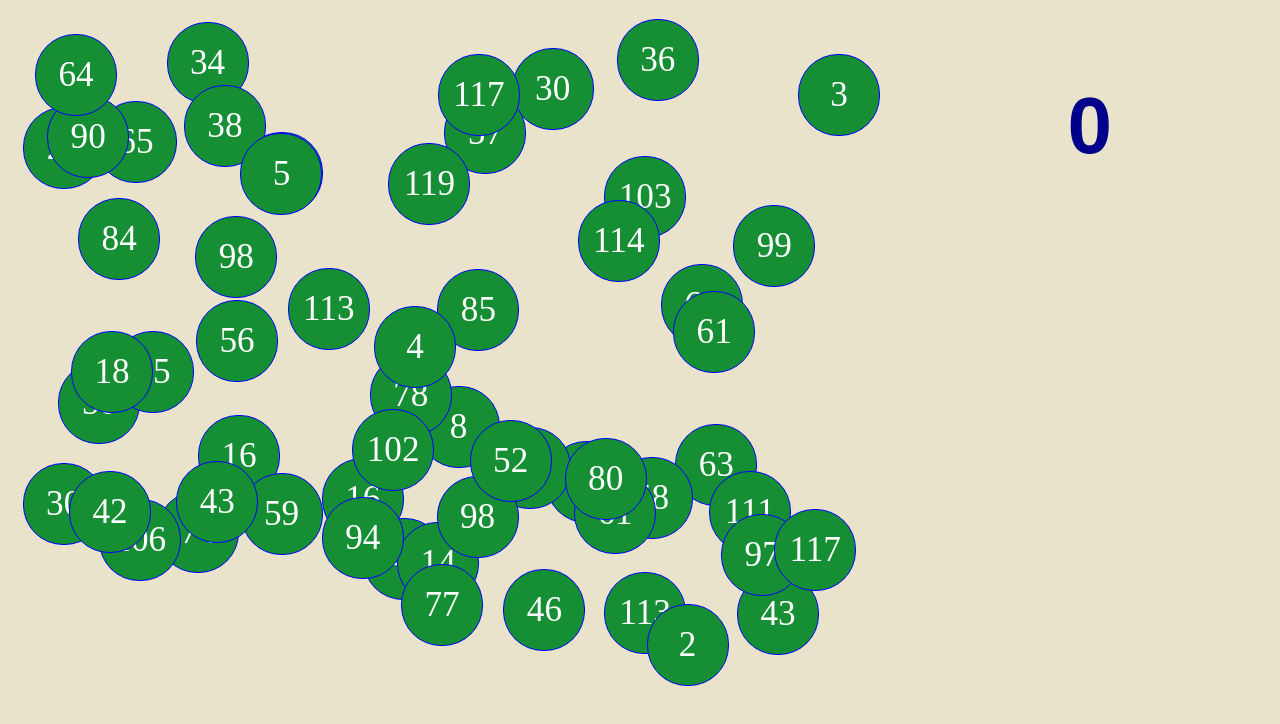
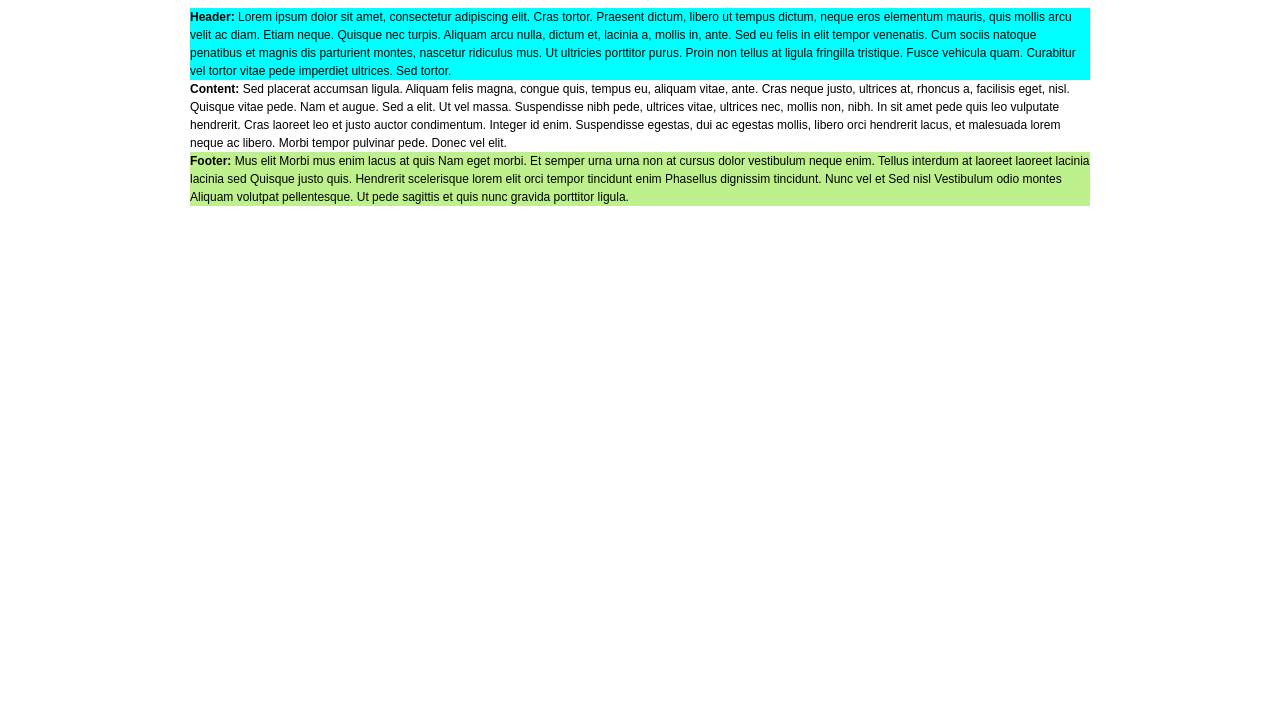
Before and after one commit to Lasse0604/webdoc, a plain HTML site: page index.html in a window 1280 px wide. Drawn offline with Linux system fonts and the light colour scheme.

Commit message:
second version

```diff
--- a/css/style.css
+++ b/css/style.css
@@ -1,15 +1,55 @@
-* {
-    background: #EAE3CB;
+article,
+aside,
+details,
+figcaption,
+figure,
+footer,
+header,
+hgroup,
+main,
+nav,
+section,
+summary {
+    display: block;
 }
 
-#points {
-    color: darkblue;
-    font-family: sans-serif;
-    font-size: 5rem;
-    margin: 5rem 10rem;
-    font-weight: 600;
-    display: flex;
-    flex-direction: row;
-    justify-content: flex-end;
-    align-items: flex-end;
+body {
+    font: 12px/18px Arial, sans-serif;
 }
+
+#wrapper {
+    max-width: 900px;
+    margin: 0 auto;
+}
+
+
+/* Header
+-----------------------------------------------------------------------------*/
+header {
+    height: auto;
+    background: #FFE680;
+}
+
+
+/* Middle
+-----------------------------------------------------------------------------*/
+main {}
+
+
+
+
+/* Footer
+-----------------------------------------------------------------------------*/
+footer {
+    height: auto;
+    background: #BFF08E;
+}
+
+
+/* Devices___________________________________________________________________*/
+
+@media only screen and (min-width: 1000px) {
+    header {
+        background-color: aqua;
+    }
+}
--- a/index.html
+++ b/index.html
@@ -1,18 +1,35 @@
 <!DOCTYPE html>
 <html lang="en">
 <head>
-    <meta charset="UTF-8">
-    <title>JS Click on Odd Numbers</title>
-    <link rel="stylesheet" href="css/style.css">
+	<meta charset="utf-8" />
+	<!--[if lt IE 9]><script src="https://cdnjs.cloudflare.com/ajax/libs/html5shiv/3.7.3/html5shiv.min.js"></script><![endif]-->
+	<title>template</title>
+	<meta name="viewport" content="width=device-width, initial-scale=1.0">
+	<meta name="keywords" content="lasse madsen" />
+	<meta name="description" content="template" />
+	<link href="css/reset.css" rel="stylesheet">
+	<link href="css/style.css" rel="stylesheet">
+
 </head>
+
 <body>
-    <div id="main">
-        <ul id="elementArea">
 
-        </ul>
-        <p id="points">0 <span id="pointsText"> </span></p>
-    </div>
+<div id="wrapper">
 
-<script src="js/script.js"></script>
+	<header>
+		<strong>Header:</strong> Lorem ipsum dolor sit amet, consectetur adipiscing elit. Cras tortor. Praesent dictum, libero ut tempus dictum, neque eros elementum mauris, quis mollis arcu velit ac diam. Etiam neque. Quisque nec turpis. Aliquam arcu nulla, dictum et, lacinia a, mollis in, ante. Sed eu felis in elit tempor venenatis. Cum sociis natoque penatibus et magnis dis parturient montes, nascetur ridiculus mus. Ut ultricies porttitor purus. Proin non tellus at ligula fringilla tristique. Fusce vehicula quam. Curabitur vel tortor vitae pede imperdiet ultrices. Sed tortor.
+	</header><!-- .header-->
+
+	<main>
+		<strong>Content:</strong> Sed placerat accumsan ligula. Aliquam felis magna, congue quis, tempus eu, aliquam vitae, ante. Cras neque justo, ultrices at, rhoncus a, facilisis eget, nisl. Quisque vitae pede. Nam et augue. Sed a elit. Ut vel massa. Suspendisse nibh pede, ultrices vitae, ultrices nec, mollis non, nibh. In sit amet pede quis leo vulputate hendrerit. Cras laoreet leo et justo auctor condimentum. Integer id enim. Suspendisse egestas, dui ac egestas mollis, libero orci hendrerit lacus, et malesuada lorem neque ac libero. Morbi tempor pulvinar pede. Donec vel elit.
+	</main><!-- .content -->
+
+	<footer>
+		<strong>Footer:</strong> Mus elit Morbi mus enim lacus at quis Nam eget morbi. Et semper urna urna non at cursus dolor vestibulum neque enim. Tellus interdum at laoreet laoreet lacinia lacinia sed Quisque justo quis. Hendrerit scelerisque lorem elit orci tempor tincidunt enim Phasellus dignissim tincidunt. Nunc vel et Sed nisl Vestibulum odio montes Aliquam volutpat pellentesque. Ut pede sagittis et quis nunc gravida porttitor ligula.
+	</footer><!-- .footer -->
+
+</div><!-- .wrapper -->
+
+<script src="js/script.js"></script><!-- .script -->
 </body>
 </html>
--- a/js/script.js
+++ /dev/null
@@ -1,74 +0,0 @@
-let points = 0
-
-function createElements() {
-    for (let i = 1; i < 60; i++) {
-
-        let li = document.createElement("li");
-        let getNumber = randomNumber(120);
-
-        li.style.width = "80px";
-        li.style.height = "80px";
-        li.style.fontSize = "2.2rem";
-        li.style.top = randomNumber(600) + 7 + "px";
-        li.style.position = "absolute";
-        li.style.left = randomRange(10, 800) + "px";
-
-        li.style.border = "1px solid blue";
-        li.style.background = "#168e33";
-        li.style.borderRadius = "40px";
-        li.style.color = "white";
-
-        li.style.display = "flex";
-        li.style.justifyContent = "center";
-        li.style.alignItems = "center";
-
-        li.innerHTML = getNumber;
-
-        document.getElementById("elementArea").appendChild(li);
-
-    }
-}
-
-function isOdd(num) {
-    return num % 2;
-}
-
-
-function randomRange(min, max) {
-    return (Math.random() * (max - min) + min);
-}
-
-function randomNumber(num) {
-    return (Math.floor(Math.random() * num) + 1);
-}
-
-
-function gamePlay() {
-    createElements();
-
-    document.getElementById("elementArea").addEventListener("click", function(e) {
-
-        console.log("Clicked inside the UL-tag");
-        let pointElem = document.getElementById("points");
-        let removeElem = e.target;
-        let listItems = document.querySelectorAll("li");
-        let ul = document.getElementById("ul");
-        if (listItems.length >= 1) {
-
-            console.log(listItems.length);
-            if (isOdd(e.target.innerHTML)) {
-
-                points = points + 1;
-                pointElem.innerHTML = points + "points";
-                removeElem.parentNode.removeChild(removeElem);
-
-            } else {
-
-                console.log("This is not an Odd Number");
-            }
-
-        }
-    }, true);
-}
-
-gamePlay();
```
